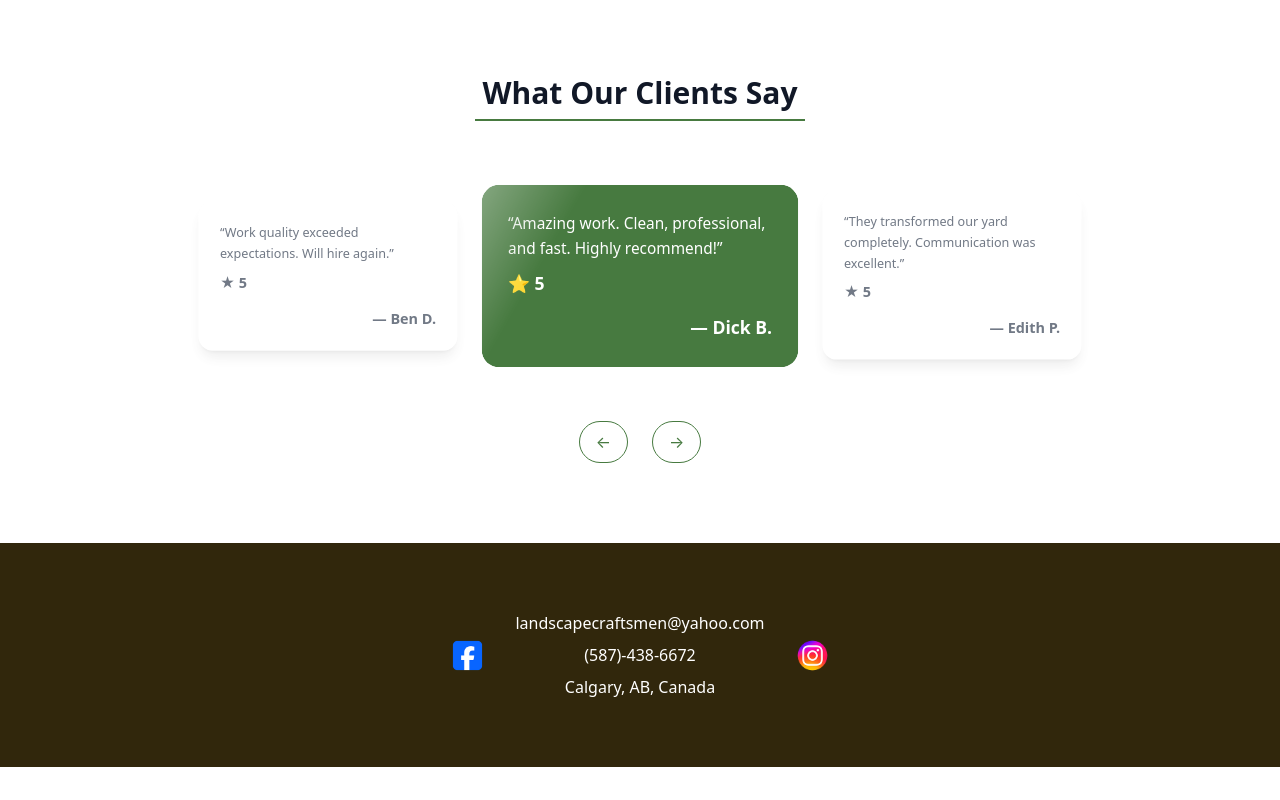
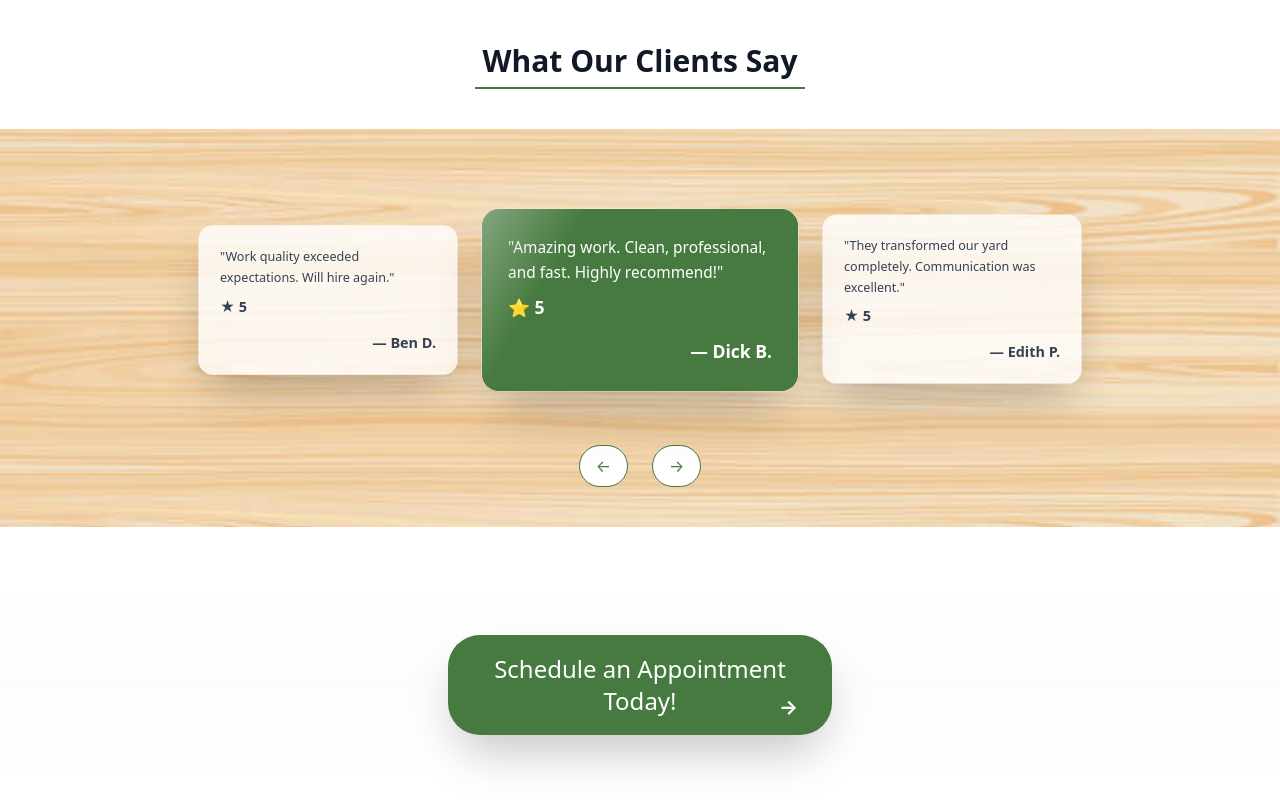
Before and after one commit to Syntactix31/capstone-proj, a Next.js app: page / in a window 1280 px wide. Shown: the part 1820-2620 px from the top of the page. Before the commit the page ends 2587 px from the top, so only its background shows below. Built offline with nearby package versions, Linux system fonts and the light colour scheme; no server answers.

Commit message:
completed landing page fully

```diff
--- a/src/app/components/CommentsCarousel.js
+++ b/src/app/components/CommentsCarousel.js
@@ -53,10 +53,11 @@ if (!comments.length && shimmerKey === 0) {
 
 
   return (
-    <div className="relative flex flex-wrap justify-center w-full max-w-5xl mx-auto mt-16 px-4">
-      <h2 className="text-3xl font-extrabold text-center border-b-2 p-2 border-[#477a40] inline-block mx-auto mb-7">
+      //                                                                    mt-16
+    <div className="relative flex flex-wrap justify-center w-full max-w-5xl mt-10 mx-auto px-4 bg-transparent">
+      {/* <h2 className="text-3xl font-extrabold text-center border-b-2 p-2 border-[#477a40] inline-block mx-auto mb-7">
         What Our Clients Say
-      </h2>
+      </h2> */}
 
       <div className="relative flex items-center justify-center gap-6 h-63">
         <Bubble data={getItem(-1)} faded />
@@ -67,13 +68,13 @@ if (!comments.length && shimmerKey === 0) {
       <div className="flex justify-center gap-6 mt-5">
         <button
           onClick={prev}
-          className="px-4 py-2 rounded-full border border-[#477a40] text-[#477a40] hover:bg-[#477a40] hover:text-white transition active:scale-95 hover:cursor-pointer"
+          className="px-4 py-2 rounded-full border bg-white border-[#477a40] text-[#477a40] hover:bg-[#477a40] hover:text-white transition active:scale-95 hover:cursor-pointer"
         >
           ←
         </button>
         <button
           onClick={next}
-          className="px-4 py-2 rounded-full border border-[#477a40] text-[#477a40] hover:bg-[#477a40] hover:text-white transition active:scale-95 hover:cursor-pointer"
+          className="px-4 py-2 rounded-full border bg-white border-[#477a40] text-[#477a40] hover:bg-[#477a40] hover:text-white transition active:scale-95 hover:cursor-pointer"
         >
           →
         </button>
@@ -99,17 +100,29 @@ function Bubble({ data, focused, faded }) {
   return (
     <div
       className={`
-        rounded-2xl p-6 shadow-lg transition-all duration-300 w-72
-        ${focused ? "scale-110 bg-[#477a40] text-white z-10 more-shimmer" : ""}
-        ${faded ? "scale-90 bg-white text-gray-700 opacity-70" : ""}
+        rounded-2xl p-6 shadow-2xl transition-all duration-500 w-72 relative
+        ${focused ? "scale-110 z-20" : "z-0"}
+        ${faded ? "scale-90 bg-white/80 text-gray-700" : "bg-white"}
       `}
     >
-      <p className={`text-sm leading-relaxed ${focused ? "more-shimmer" : ""} line-clamp-4`}>
-        “{data.text}”
-      </p>
-      <p className={`mt-2 font-semibold ${focused ? "hidden" : ""}`}>★ {data.rating}</p>
-      <p className={`mt-2 font-semibold ${focused ? "" : "hidden"}`}>⭐ {data.rating}</p>
-      <p className="mt-4 font-bold text-right">— {data.name}</p>
+
+      {focused && (
+        <div className="absolute inset-0 bg-white z-10 rounded-2xl scale-[0.95]" />
+      )}
+
+      {focused && (
+        <div className="absolute inset-0 bg-[#477a40] z-30 more-shimmer rounded-2xl" />
+      )}
+
+
+      <div className={`relative z-40 ${focused ? "text-white" : "text-gray-700"}`}>
+        <p className={`text-sm leading-relaxed ${focused ? "more-shimmer" : ""} line-clamp-4`}>
+          &quot;{data.text}&quot;
+        </p>
+        <p className={`mt-2 font-semibold ${focused ? "hidden" : ""}`}>★ {data.rating}</p>
+        <p className={`mt-2 font-semibold ${focused ? "" : "hidden"}`}>⭐ {data.rating}</p>
+        <p className="mt-4 font-bold text-right">— {data.name}</p>
+      </div>
     </div>
   );
 }
--- a/src/app/page.js
+++ b/src/app/page.js
@@ -164,10 +164,34 @@ export default function Home() {
 
 
         </div>
-
-        <CommentCarousel />
+    <div>
+      <div className="text-center mx-auto mb-10 mt-8">
+        <h2 className="text-3xl font-extrabold border-b-2 p-2 border-[#477a40] inline-block">
+          What Our Clients Say
+        </h2>
+      </div>
 
 
+      <div className="w-screen left-1/2 pt-1 -ml-[50vw] bg-[url('/backgrounds/wood-background.jpg')] bg-cover bg-no-repeat bg-center pb-10 relative z-0">
+        <div className="max-w-5xl mx-auto relative z-10">
+          <CommentCarousel />
+        </div>
+      </div>
+    </div>
+
+
+
+
+      <div className="flex justify-center items-center w-full py-12 bg-gradient-to-b from-white via-[#f8fbf8]/50 to-white">
+        <div className="relative p-4 mx-auto text-white rounded-4xl bg-[#477a40] text-2xl font-medium w-96 max-w-md text-center hover:cursor-pointer border-2 border-transparent hover:bg-white hover:border-[#477A40] hover:text-[#477A40] transition-all duration-300 hover:scale-105 active:scale-95 shadow-2xl backdrop-blur-sm md:shadow-3xl group">
+          <Link href="/book" className="block w-full h-full relative z-10">
+            Schedule an Appointment Today!
+          </Link>
+          <span className="absolute bottom-3 right-8 text-xl font-bold group-hover:translate-x-1 transition-transform duration-300 z-20">
+            →
+          </span>
+        </div>
+      </div>
 
 
       </main>
```
Also changed, not shown: public/backgrounds/wood-background.jpg (added), 1 other file (tests, documents, lock files or other folders).
